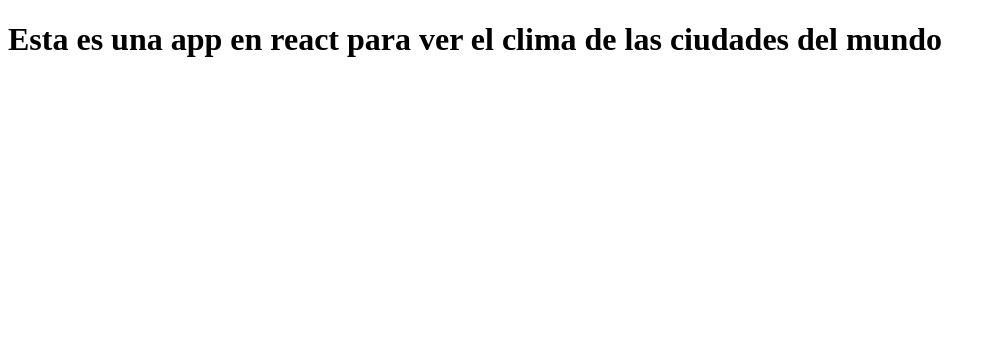
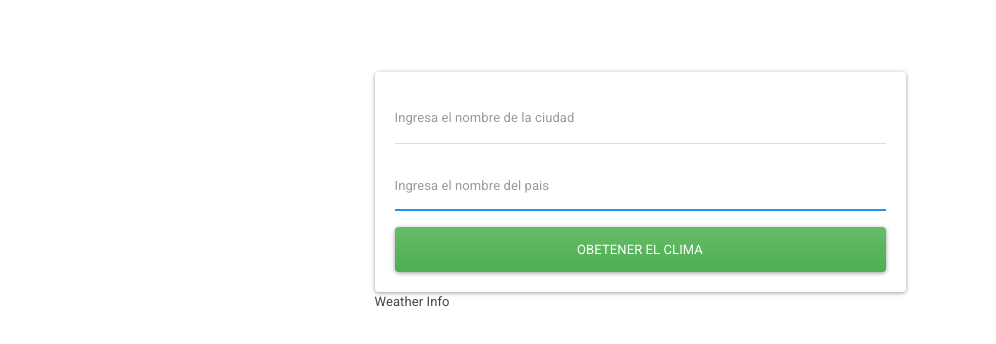
Before and after one commit to agustin-f/webapp-clima-reactjs, a React app: page / in a window 1280 px wide. Shown: the whole page, without its empty margins (0-996 px from the left). Built offline with nearby package versions, Linux system fonts and the light colour scheme.

Commit message:
subo los primeros componentes de react para crear  el formulario con bootstrap

```diff
--- a/src/app/App.js
+++ b/src/app/App.js
@@ -0,0 +1,26 @@
+import React, { Component } from 'react';
+import WeatherInfo from './components/WeatherInfo';
+import WeatherForm from './components/WeatherForm';
+
+class App extends Component{
+
+    getWeather = e =>{
+        console.log("enviando datos");
+        e.preventDefault();
+    }
+
+    render(){
+        return(
+            <div className="container p-4 mt-5">
+                <div className="row">
+                    <div className="col-md-6 mx-auto">
+                        <WeatherForm getWeather={this.getWeather}/>
+                        <WeatherInfo/>
+                    </div>
+                </div>
+            </div>
+        )
+    }
+}
+
+export default App;
--- a/src/app/components/WeatherForm.js
+++ b/src/app/components/WeatherForm.js
@@ -0,0 +1,20 @@
+import React from 'react';
+
+
+const WeatherForm = props => {
+    return(
+        <div className="card card-body">
+            <form onSubmit={props.getWeather}>
+                <div className="form-group">
+                    <input type="text" name="city" placeholder="Ingresa el nombre de la ciudad" className="form-control" autoFocus></input>
+                </div>
+                <div className="form-group">
+                    <input type="text" name="country" placeholder="Ingresa el nombre del pais" className="form-control" autoFocus></input>
+                </div>
+                <button className="btn btn-success btn-block">OBETENER EL CLIMA</button>
+            </form>
+        </div>
+    )
+}
+
+export default WeatherForm;
--- a/src/app/components/WeatherInfo.js
+++ b/src/app/components/WeatherInfo.js
@@ -0,0 +1,10 @@
+import React from 'react';
+
+
+const WeatherInfo = props => {
+    return(
+        <div>Weather Info</div>
+    )
+}
+
+export default WeatherInfo;
--- a/src/app/index.js
+++ b/src/app/index.js
@@ -1,6 +1,7 @@
 import React from 'react';
 import { render } from 'react-dom';
 
+import App from './App';
 import './index.css';
 
-render( < h1 > Esta es una app en react para ver el clima de las ciudades del mundo < /h1>,document.getElementById('app'));
+render(<App/>,document.getElementById('app'));
--- a/src/index.html
+++ b/src/index.html
@@ -4,7 +4,9 @@
 <head>
     <meta charset="UTF-8">
     <meta name="viewport" content="width=device-width, initial-scale=1.0">
-    <title>CREATE REACT APP</title>
+    <title>APP CLIMA REACT</title>
+    <!--<link rel="stylesheet" href="https://stackpath.bootstrapcdn.com/bootstrap/4.5.2/css/bootstrap.min.css" integrity="sha384-JcKb8q3iqJ61gNV9KGb8thSsNjpSL0n8PARn9HuZOnIxN0hoP+VmmDGMN5t9UJ0Z" crossorigin="anonymous">-->
+    <link rel="stylesheet" href="https://bootswatch.com/4/materia/bootstrap.min.css">
 </head>
 
 <body>
```
Also changed, not shown: .babelrc.
